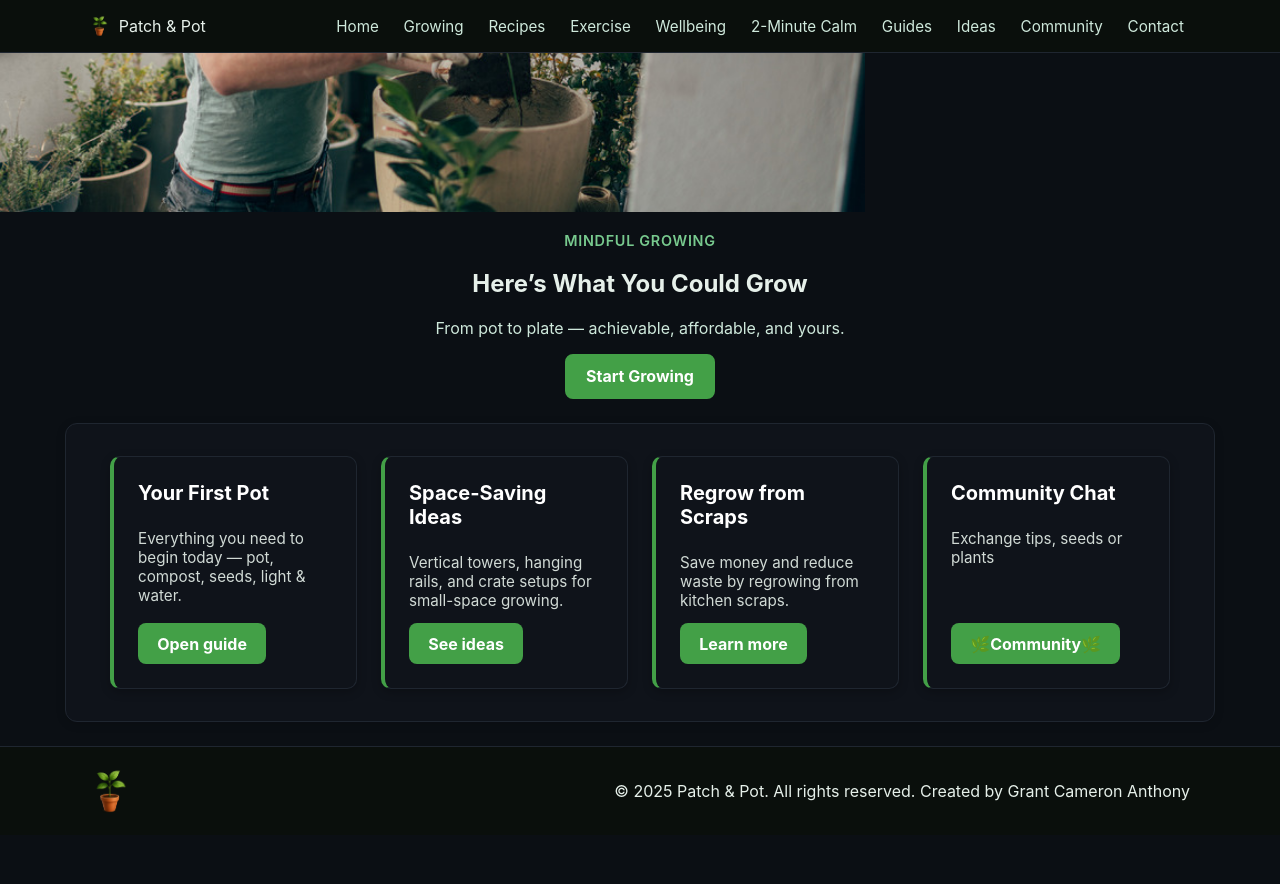
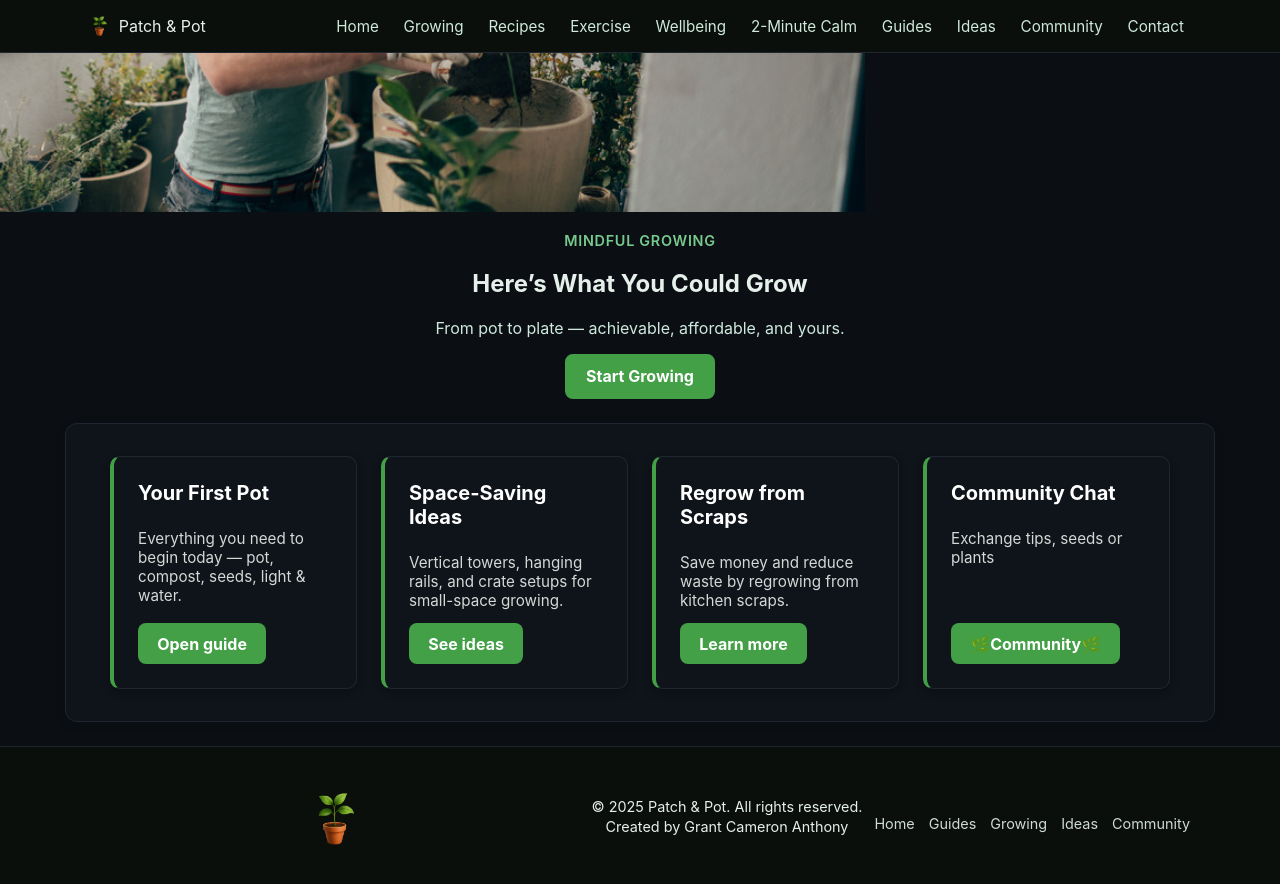
Before and after one commit to grantfitfuel/patchandpot, a Jekyll site: the page built from sites/index.html, in a window 1280 px wide and 900 px high, scrolled down 327 px. Shown: the top 884 px of the window. Built offline with Jekyll 4.4.1, drawn with Linux system fonts in a browser that asks for light colours; before the commit the page ends 1162 px from its top, so only the background shows below that.

Commit message:
Update footer.html

```diff
--- a/sites/_includes/footer.html
+++ b/sites/_includes/footer.html
@@ -1,8 +1,55 @@
 <footer class="site-footer" role="contentinfo">
   <div class="wrap footer-flex">
     {% assign brand_logo = site.logo | default: '/img/patchandpot-logo.png' %}
-    <img src="{{ brand_logo | relative_url }}" alt="Patch & Pot logo" width="40" height="40" loading="lazy">
-    <p>&copy; {{ site.time | date: '%Y' }} Patch &amp; Pot. All rights reserved. Created by Grant Cameron Anthony</p>
-    <!-- Add footer nav later if you want; this keeps it minimal and visible -->
+    <img src="{{ brand_logo | relative_url }}" alt="Patch & Pot logo" class="footer-logo" width="50" height="50" loading="lazy">
+    <p>&copy; {{ site.time | date: '%Y' }} Patch &amp; Pot. All rights reserved.<br>
+    Created by Grant Cameron Anthony</p>
+    <nav class="footer-nav" aria-label="Footer navigation">
+      <a href="/index.html">Home</a>
+      <a href="/guides/index.html">Guides</a>
+      <a href="/growing/index.html">Growing</a>
+      <a href="/ideas.html">Ideas</a>
+      <a href="/community.html">Community</a>
+    </nav>
   </div>
 </footer>
+
+<style>
+  .site-footer {
+    background: #0a0f0c;
+    border-top: 1px solid var(--stroke);
+    text-align: center;
+    padding: 20px 0;
+  }
+
+  .footer-logo {
+    display: block;
+    margin: 0 auto 10px;
+  }
+
+  .site-footer p {
+    color: var(--ink);
+    font-size: 0.9rem;
+    margin: 0 0 12px;
+    line-height: 1.4;
+  }
+
+  .footer-nav {
+    display: flex;
+    justify-content: center;
+    flex-wrap: wrap;
+    gap: 14px;
+  }
+
+  .footer-nav a {
+    color: var(--ink);
+    text-decoration: none;
+    font-size: 0.9rem;
+    opacity: 0.9;
+  }
+
+  .footer-nav a:hover {
+    opacity: 1;
+    color: var(--accent);
+  }
+</style>
```
